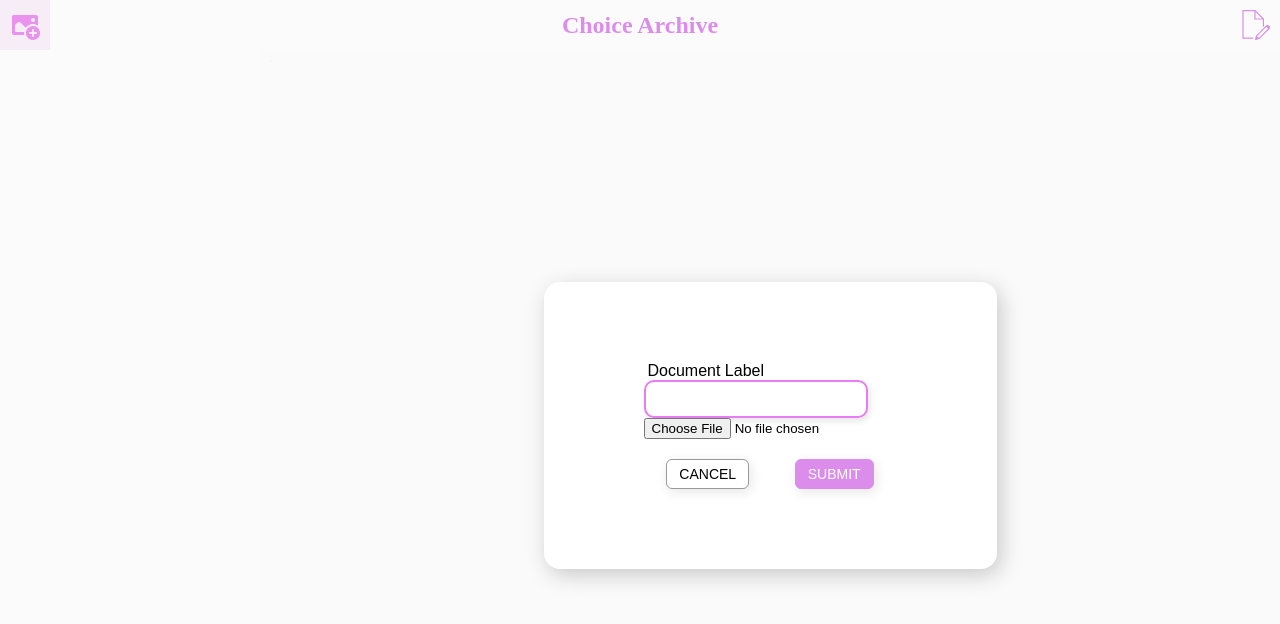
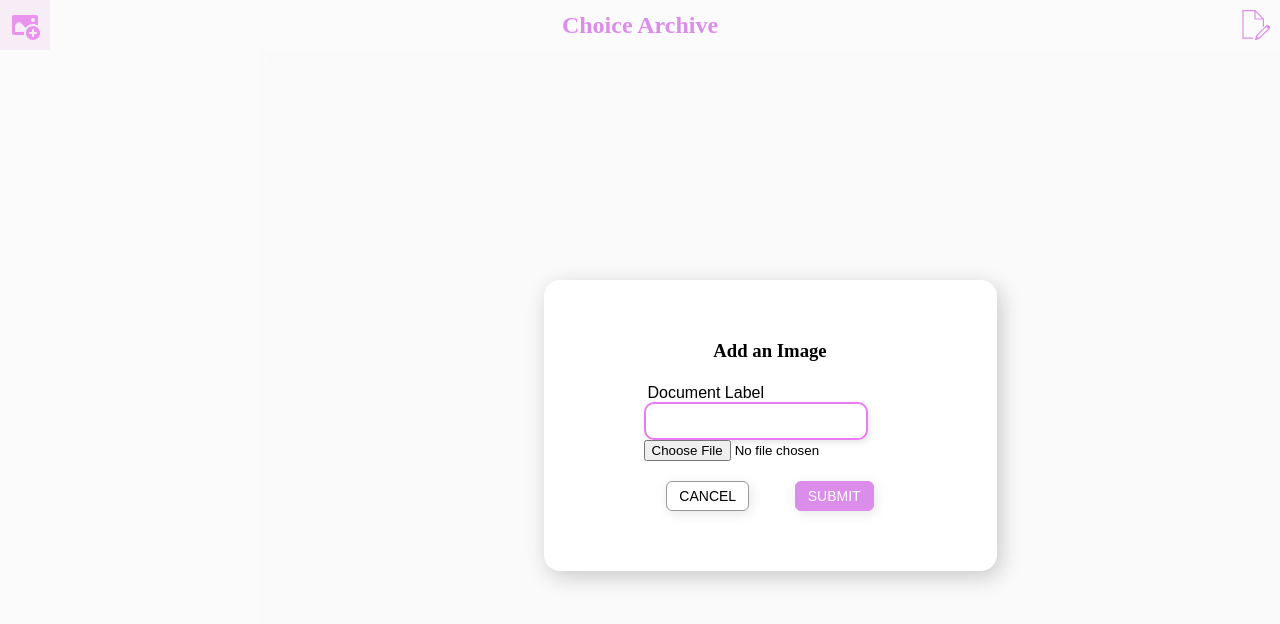
Before and after one commit to joshuashoemaker/openArchive, a React (Create React App) app: page / in a window 1280 px wide. Shown: the top 624 px of the page. Built offline with nearby package versions, Linux system fonts and the light colour scheme; a web font is replaced by a local one.

Commit message:
🎨 style: adjust add file form

```diff
--- a/src/Views/AddFile/AddFileForm.css
+++ b/src/Views/AddFile/AddFileForm.css
@@ -1,8 +1,13 @@
 .AddFileForm {
-  padding: 80px 100px;
+  padding: 60px 100px;
   border-radius: 16px;
   box-shadow: 4px 6px 22px rgba(0, 0, 0, 0.2);
   background-color: white;
+}
+
+.AddFileForm h3{
+  margin-bottom: 22px;
+  text-align: center;
 }
 
 .addFormButtons {
--- a/src/Views/AddFile/AddFileForm.tsx
+++ b/src/Views/AddFile/AddFileForm.tsx
@@ -34,6 +34,7 @@ class AddFileForm extends Component<Props, State> {
   render = () => {
     return (
       <div className='AddFileForm'>
+        <h3>Add an Image</h3>
           <label htmlFor='documentFileLabel'>Document Label</label>
           <input ref={this.fileNameInput} type='text' name='documentFileLabel' />
 
--- a/src/Views/App.tsx
+++ b/src/Views/App.tsx
@@ -34,7 +34,6 @@ class App extends Component<Props, State> {
       <div className="App">
         <TopNavigation />
         <FileTree />
-        <Menu />
         <TextEditorView />
         <div className='Workspace'>
 
```
